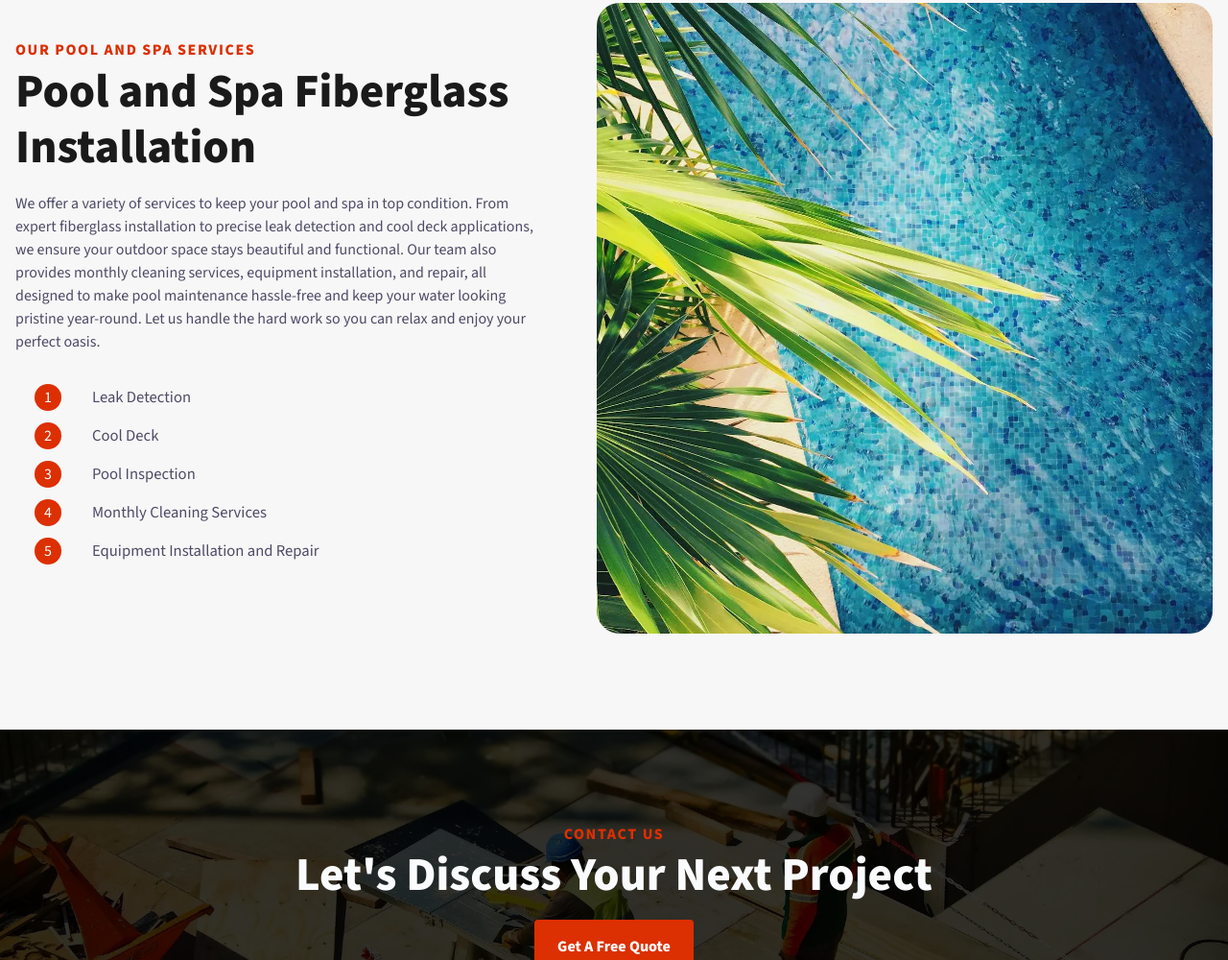
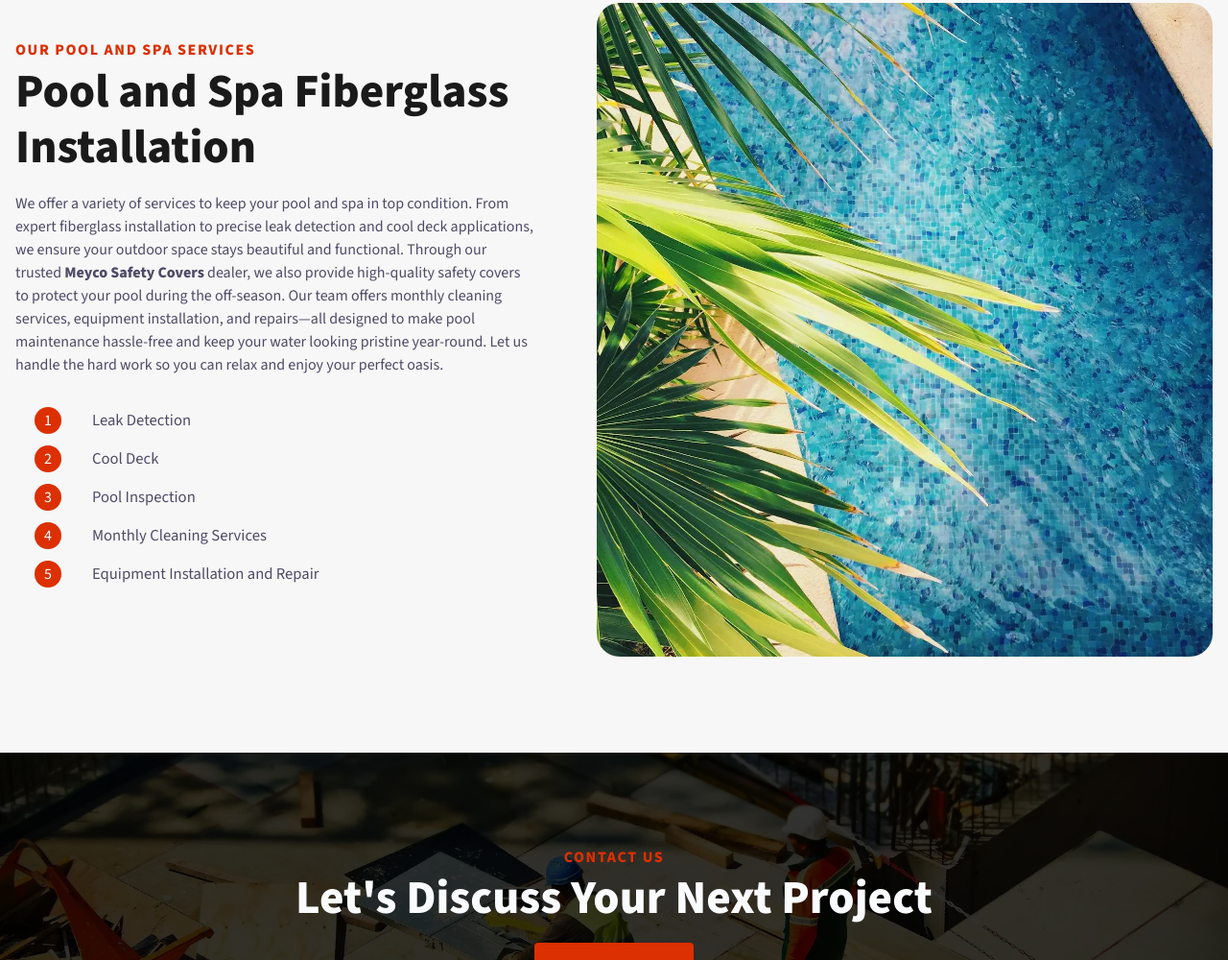
Before and after one commit to Mightysteve101/j_and_a_services, a plain HTML site: page services.html in a window 1280 px wide. Shown: the part 1385-2385 px from the top of the page at 96% size. Drawn offline with Linux system fonts and the light colour scheme.

Commit message:
Updated p tag in services
Clients wanted to add meyco pool safety covers into this section to help advertise meycos products.

```diff
--- a/services.html
+++ b/services.html
@@ -176,10 +176,8 @@
             <span class="cs-topper">Our Pool and Spa Services</span>
             <h2 class="cs-title">Pool and Spa Fiberglass Installation</h2>
             <p class="cs-text">
-                We offer a variety of services to keep your pool and spa in top condition. From expert fiberglass installation to precise leak detection and cool deck applications, we ensure your outdoor space stays beautiful and functional. Our team also provides monthly cleaning services, equipment installation, and repair, all designed to make pool maintenance hassle-free and keep your water looking pristine year-round. Let us handle the hard work so you can relax and enjoy your perfect oasis.
-            <!--
-    These "Micro Stitches" are to be placed inside the .cs-content group of Side By Side Stitches.  Typically after the .cs-title or .cs-text. They are used to add more design flair to a Stitch as well as convey more information in a different way.
--->
+                We offer a variety of services to keep your pool and spa in top condition. From expert fiberglass installation to precise leak detection and cool deck applications, we ensure your outdoor space stays beautiful and functional. Through our trusted <strong>Meyco Safety Covers </strong>dealer, we also provide high-quality safety covers to protect your pool during the off-season. Our team offers monthly cleaning services, equipment installation, and repairs—all designed to make pool maintenance hassle-free and keep your water looking pristine year-round. Let us handle the hard work so you can relax and enjoy your perfect oasis.
+
 
             <ul id="list-825" class="cs-ul">
                 <li class="cs-li">
```
